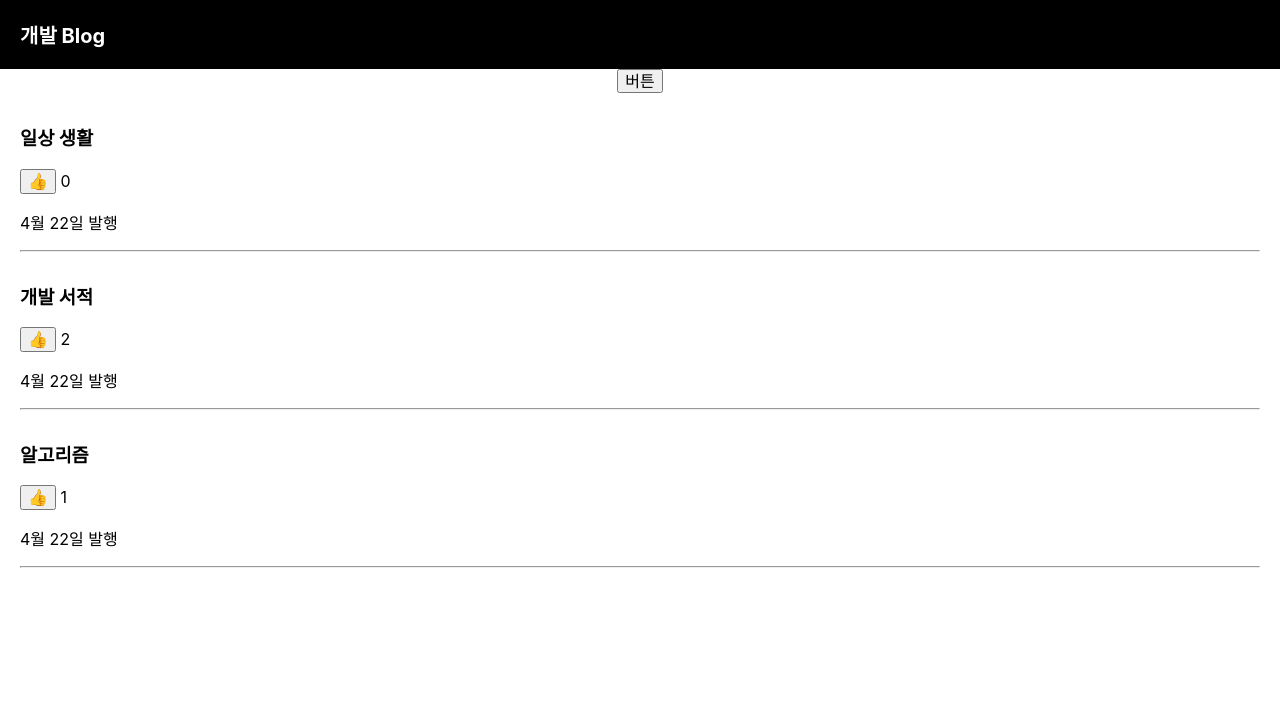
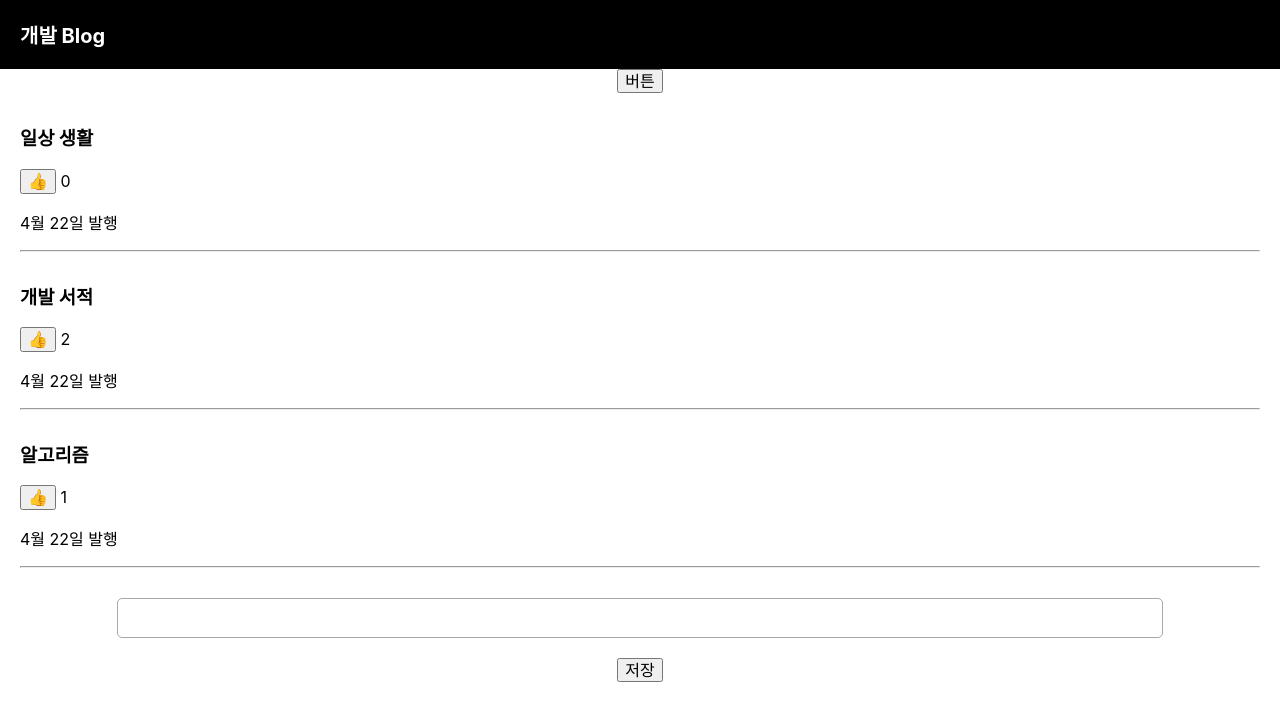
Before and after one commit to rudqo14/practiceReact, a React (Create React App) app: page / in a window 1280 px wide. Shown: the top 720 px of the page. Built offline with nearby package versions, Linux system fonts and the light colour scheme.

Commit message:
Add: 게시글 저장하여 리스트에서 보여주는 기능 추가

```diff
--- a/src/App.js
+++ b/src/App.js
@@ -6,6 +6,8 @@ function App() {
   let [likeBtn, setLikeBtn] = useState([0, 2, 1]);
   let [modal, setModal] = useState(false);
   let [clickTitle, setClickTitle] = useState(0);
+
+  let [input, setInput] = useState("");
 
   const firstTitleHandler = () => {
     const newArray = [...title];
@@ -19,15 +21,24 @@ function App() {
     -deepCopy를 사용하여 수정*/
   };
 
-  const likeHandler = (likeNumbers) => {
-    const newArray = [...likeBtn];
-    newArray[likeNumbers] += 1;
-    setLikeBtn(newArray);
+  const likeHandler = (index) => {
+    const likeArray = [...likeBtn];
+    likeArray[index] += 1;
+    setLikeBtn(likeArray);
   };
 
-  const modalTitleHandler = (likeNumbers) => {
-    setClickTitle(likeNumbers);
+  const modalTitleHandler = (index) => {
+    setClickTitle(index);
     setModal(!modal);
+  };
+
+  const addBoardListHandler = () => {
+    const titleArray = [...title];
+    titleArray.unshift(input);
+    setTitle(titleArray);
+    const likeArray = [...likeBtn];
+    likeArray.unshift(0);
+    setLikeBtn(likeArray);
   };
 
   return (
@@ -43,12 +54,12 @@ function App() {
         <div className="sidebar" />
         버튼
       </button>
-      {title.map(function (titleArray, likeNumbers) {
+      {title.map(function (titleArray, index) {
         return (
-          <div className="boardList">
+          <div className="boardList" key={index}>
             <h3
               onClick={() => {
-                modalTitleHandler(likeNumbers);
+                modalTitleHandler(index);
               }}
             >
               {titleArray + "   "}
@@ -56,17 +67,33 @@ function App() {
             <button
               className="likeBtn"
               onClick={() => {
-                likeHandler(likeNumbers);
+                likeHandler(index);
               }}
             >
               👍
             </button>
-            {"   " + likeBtn[likeNumbers]}
+            {"   " + likeBtn[index]}
             <p>4월 22일 발행</p>
             <hr />
           </div>
         );
       })}
+      <div className="writeTitleContainer">
+        <input
+          className="writeTitleInput"
+          onChange={(e) => {
+            setInput(e.target.value);
+          }}
+        />
+        <button
+          className="saveTitleBtn"
+          onClick={() => {
+            addBoardListHandler();
+          }}
+        >
+          저장
+        </button>
+      </div>
       {modal ? <Modal title={title} clickTitle={clickTitle} /> : null}
     </div>
   );
--- a/src/Styles/App.scss
+++ b/src/Styles/App.scss
@@ -24,4 +24,23 @@
     padding: 20px;
     background-color: $aqua;
   }
+
+  .writeTitleContainer {
+    display: flex;
+    flex-direction: column;
+    align-items: center;
+    margin: 30px 0;
+
+    .writeTitleInput {
+      padding: 10px;
+      font-size: 16px;
+      border-radius: 5px;
+      width: 80%;
+      border: 1px solid $dark_gray;
+    }
+
+    .saveTitleBtn {
+      margin-top: 20px;
+    }
+  }
 }
```
Also changed, not shown: 1 other file (tests, documents, lock files or other folders).
